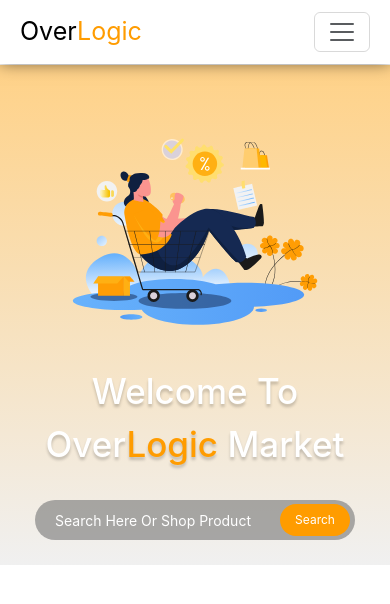
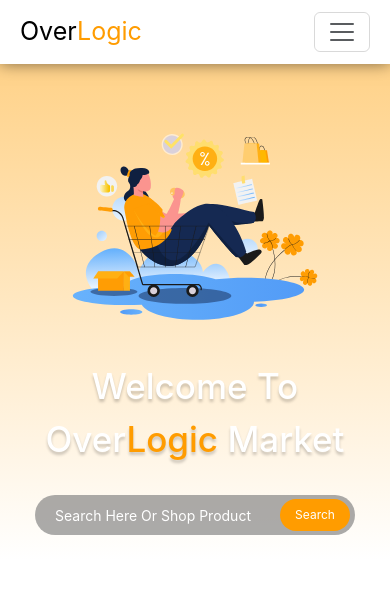
Before and after one commit to FJR-Overlogic/nextts-ovlomarket, a Next.js app: page / in a window 390 px wide. Shown: the top 604 px of the page. Built offline with nearby package versions, Linux system fonts and the light colour scheme.

Commit message:
Update: header view

```diff
--- a/src/components/elements/header/header.module.css
+++ b/src/components/elements/header/header.module.css
@@ -7,9 +7,10 @@
 
 .header-container {
   height: 500px;
-  border-radius: 10px;
+  border-radius: 5px;
   width: 1200px;
-  background: linear-gradient(to bottom, #ffbe54b2, rgba(237, 237, 237, 0.826));
+  background: linear-gradient(to bottom, #ffbe54b2, white);
+  /* background: linear-gradient(to bottom, #ffbe54b2, rgba(237, 237, 237, 0.826)); */
   display: flex;
 }
 
@@ -88,7 +89,7 @@
 
 @media (max-width: 768px) {
   .header {
-    margin-top: 65px;
+    margin-top: 60px;
   }
 
   .header-container {
```
